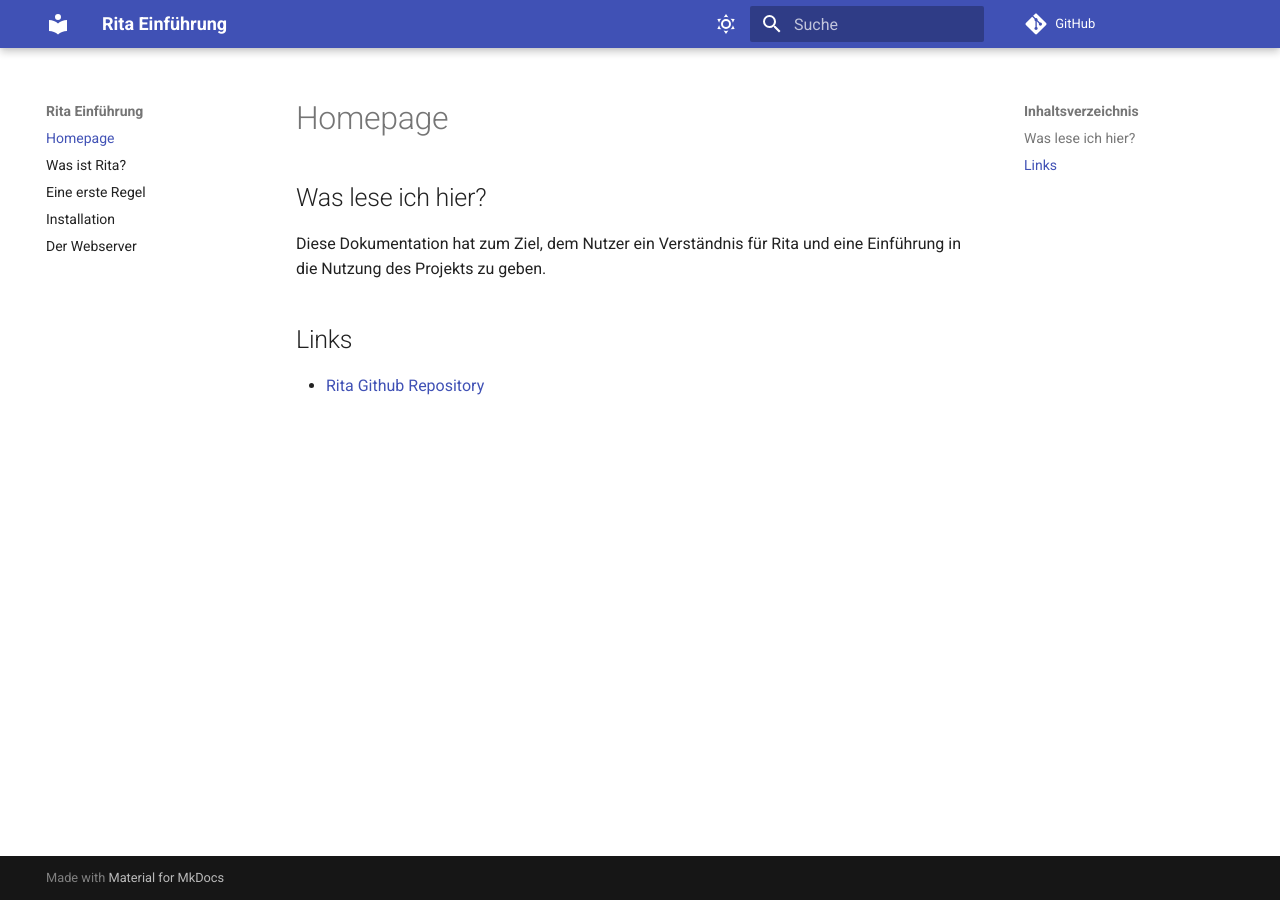
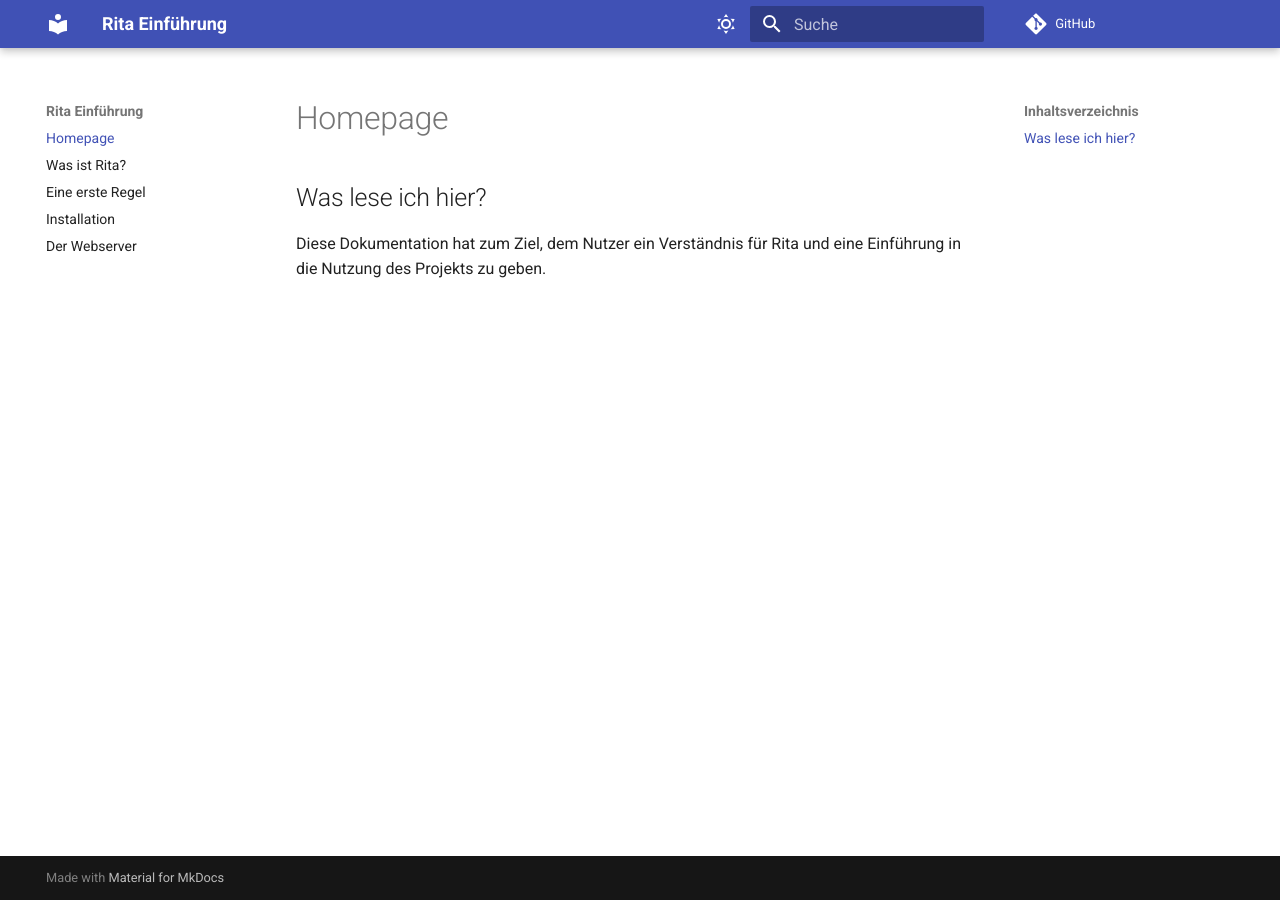
Before and after one commit to educorvi/rita_einfuehrung, an MkDocs documentation site: the page built from docs/index.md, in a window 1280 px wide. Built offline with MkDocs 1.6.1 and Material for MkDocs 9.7.7, drawn with Linux system fonts in a browser that asks for light colours; comment, search, counter and statistics services are not loaded.

Commit message:
schreibfehler und kleineres

```diff
--- a/docs/index.md
+++ b/docs/index.md
@@ -1,6 +1,3 @@
 # Homepage
 ## Was lese ich hier?
 Diese Dokumentation hat zum Ziel, dem Nutzer ein Verständnis für Rita und eine Einführung in die Nutzung des Projekts zu geben.
-
-## Links
-- [Rita Github Repository](https://github.com/educorvi/rita)
```
Also changed, not shown: docs/01_rita.md (+1 -1 lines).
